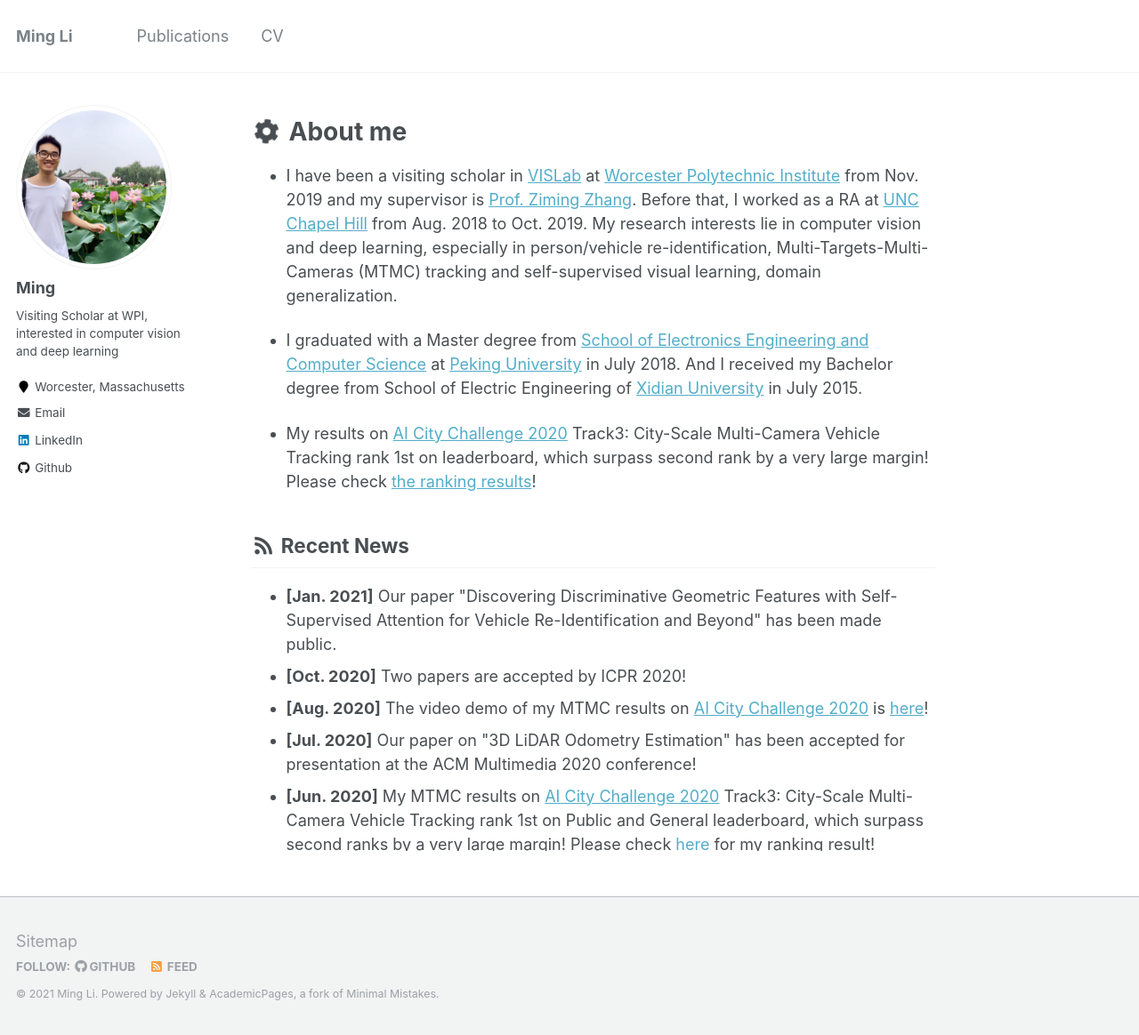
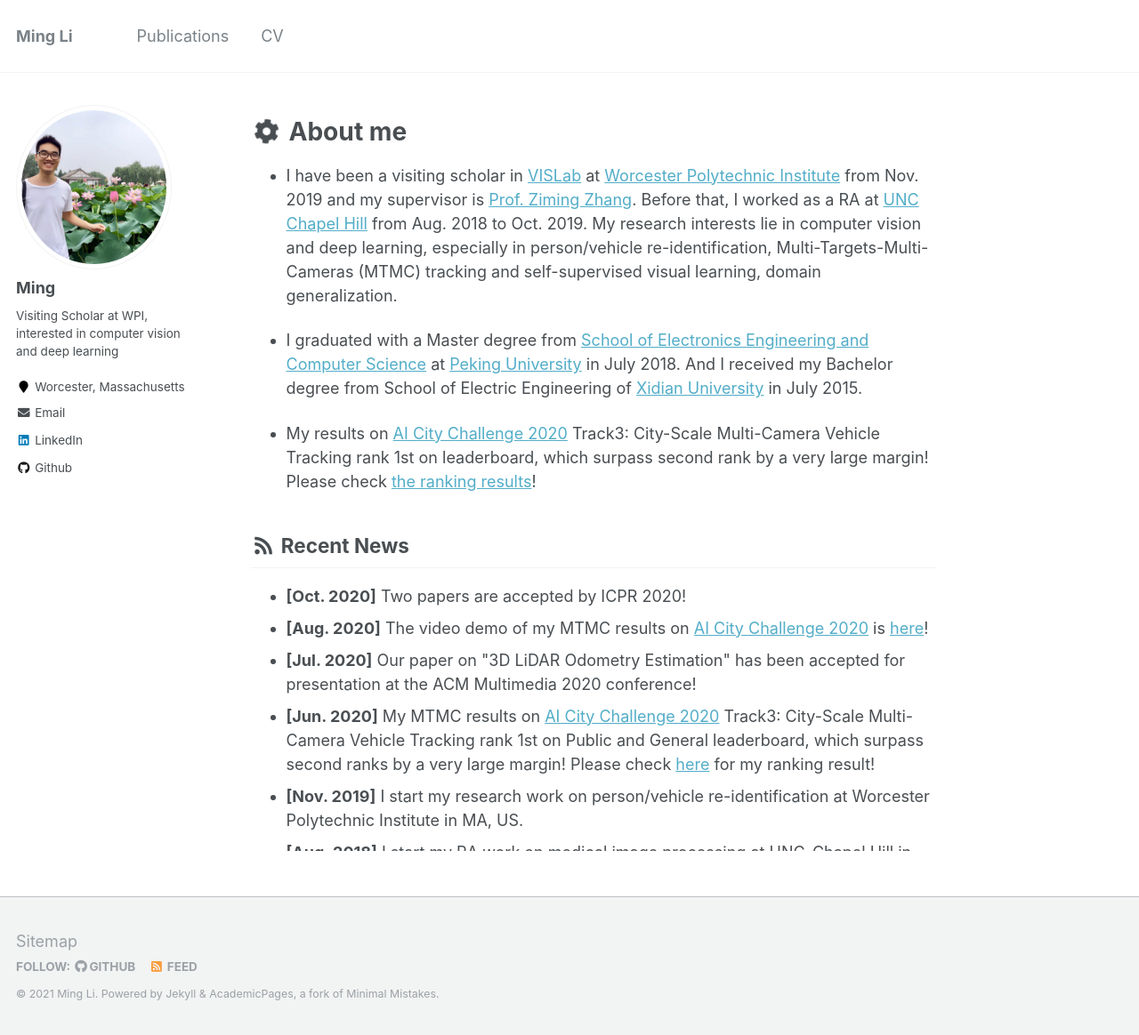
Before and after one commit to ming1993li/mingli, a Jekyll site: the page built from _pages/about.md, in a window 1280 px wide and 1164 px high. Shown: the whole window at 89% size. Built offline with Jekyll 4.4.1, drawn with Linux system fonts in a browser that asks for light colours.

Commit message:
Update about.md

```diff
--- a/_pages/about.md
+++ b/_pages/about.md
@@ -19,7 +19,7 @@ redirect_from:
 ## <i class="fa fa-fw fa-rss "></i> Recent News ##
 
 <ul style="width: auto; height: 300px; overflow: auto">
-  <li> <b>[Jan. 2021]</b> Our paper "Discovering Discriminative Geometric Features with Self-Supervised Attention for Vehicle Re-Identification and Beyond" has been made public.</li>
+<!--   <li> <b>[Jan. 2021]</b> Our paper "Discovering Discriminative Geometric Features with Self-Supervised Attention for Vehicle Re-Identification and Beyond" has been made public.</li> -->
 
   <li> <b>[Oct. 2020]</b> Two papers are accepted by ICPR 2020!</li>
 
```
